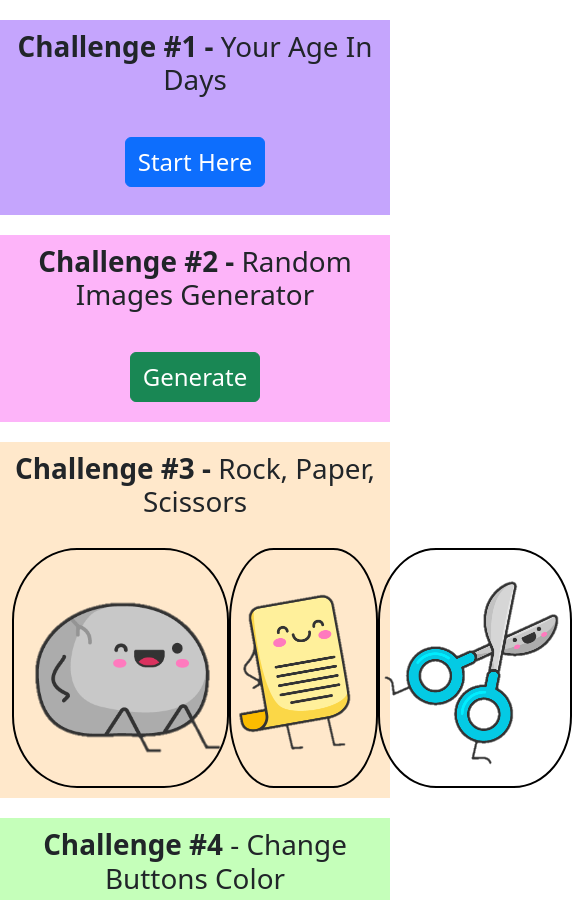
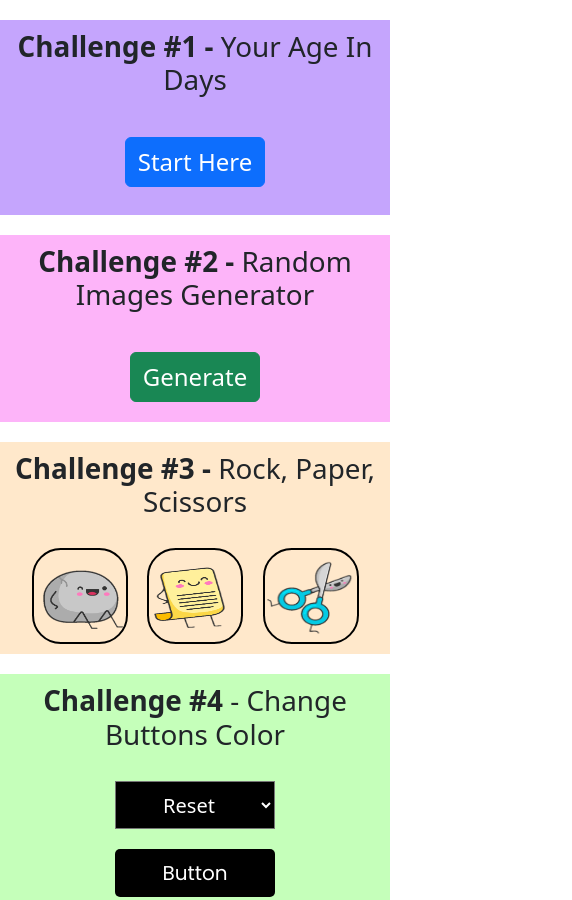
Before and after one commit to yashnarkhedkar/Java-script-Projects, a plain HTML site: page index.html in a window 390 px wide. Shown: the top 900 px of the page, 572 px wide, since content can reach past the window. Drawn offline with nearby package versions, Linux system fonts and the light colour scheme.

Commit message:
Update style.css

```diff
--- a/style.css
+++ b/style.css
@@ -79,6 +79,19 @@ body {
     box-shadow: rgb(255 59 0 / 63%) 0px 7px 29px 0px;
 }
 
+@media screen and (max-width: 800px){
+    .images .rps{
+        width: 10rem;
+        height: 10rem;
+    }
+}
+
+@media screen and (max-width: 540px){
+    .images .rps{
+        width: 6rem;
+        height: 6rem;
+    }
+}
 /* <!-- *************************** Challenge #4 ********************************* --> */
 .container4{
     background-color: rgb(197 255 186);
```
